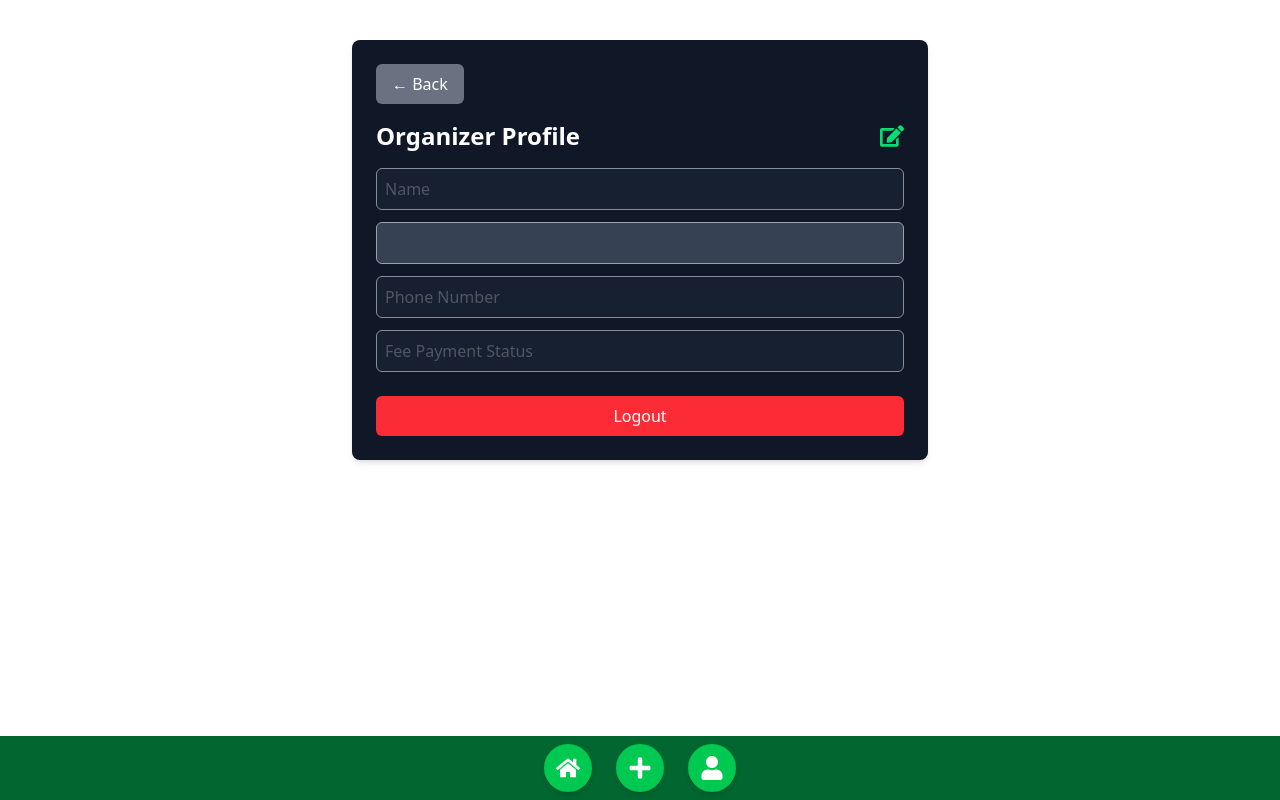
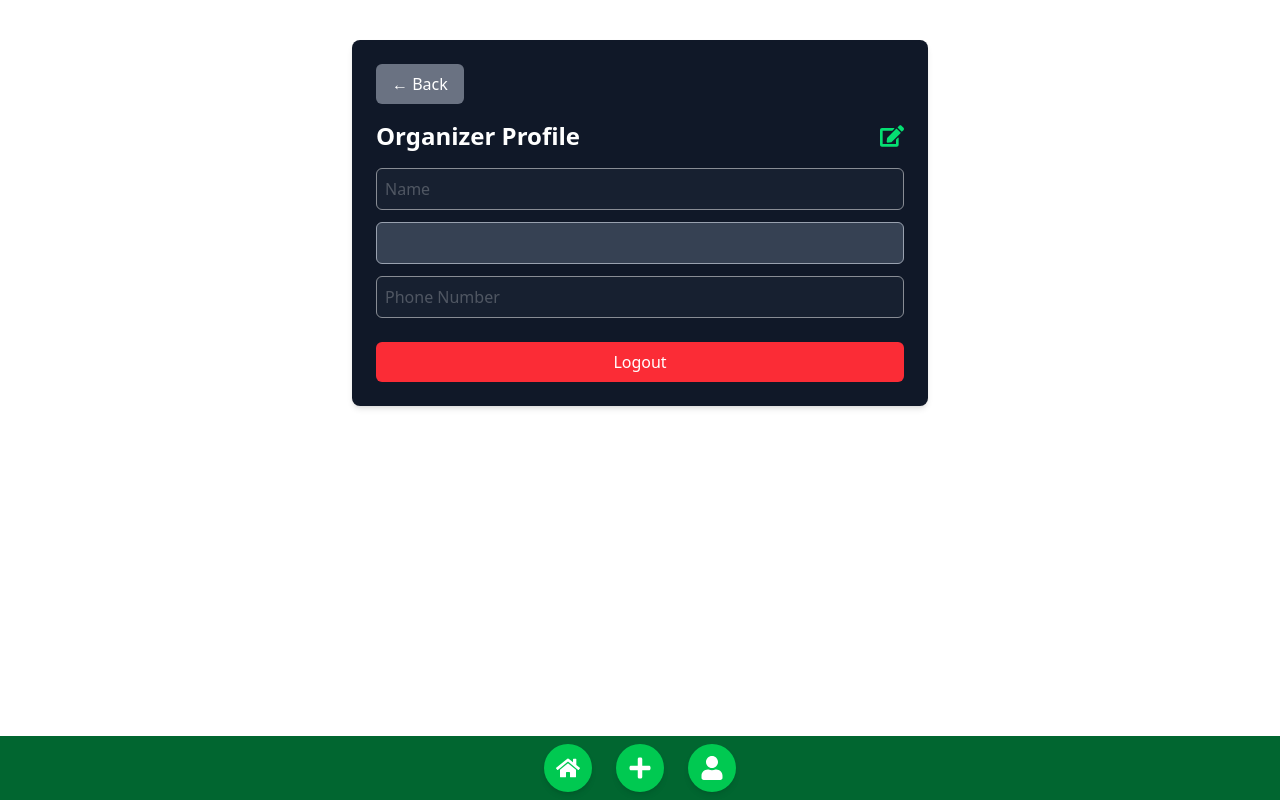
Before and after one commit to Kevinjj65/Green-Up-Users, a React app: page /organizer/profile in a window 1280 px wide. Built offline with nearby package versions, Linux system fonts and the light colour scheme; the HTML template or start-up script is replaced by a standard one.

Commit message:
Removed payment status from organizerprofile

```diff
--- a/src/components/organizer/OrganizerProfile.jsx
+++ b/src/components/organizer/OrganizerProfile.jsx
@@ -117,15 +117,7 @@ const OrganizerProfile = () => {
           className="w-full p-2 border rounded-md bg-gray-800 text-white disabled:opacity-50"
           placeholder="Phone Number"
         />
-        <input
-          type="text"
-          name="fee_payment"
-          value={profile.fee_payment}
-          onChange={handleChange}
-          disabled={!editMode}
-          className="w-full p-2 border rounded-md bg-gray-800 text-white disabled:opacity-50"
-          placeholder="Fee Payment Status"
-        />
+
       </div>
 
       {editMode && (
```
